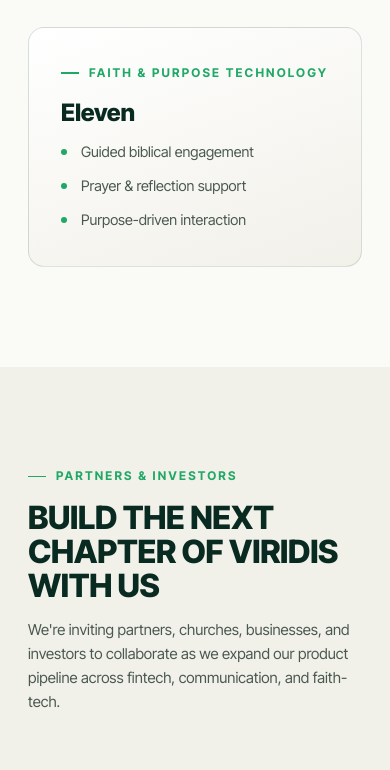
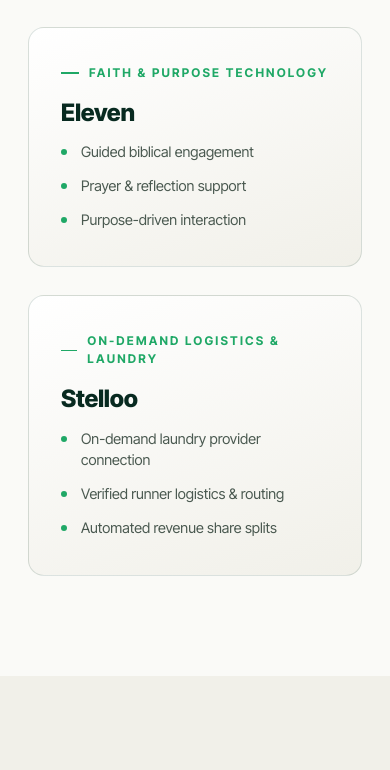
Before and after one commit to onyedikachi1999/Viridis-Green-Concept, a React (Vite) app: page / in a window 390 px wide. Shown: the part 7417-8187 px from the top of the page. Built offline with nearby package versions, Linux system fonts and the light colour scheme.

Commit message:
Add Stelloo to Solutions section and update responsive CSS grid rules

```diff
--- a/src/components/Solutions.jsx
+++ b/src/components/Solutions.jsx
@@ -28,6 +28,15 @@
         'Prayer & reflection support',
         'Purpose-driven interaction'
       ]
+    },
+    {
+      title: 'Stelloo',
+      category: 'On-Demand Logistics & Laundry',
+      points: [
+        'On-demand laundry provider connection',
+        'Verified runner logistics & routing',
+        'Automated revenue share splits'
+      ]
     }
   ];
 
--- a/src/index.css
+++ b/src/index.css
@@ -884,11 +884,17 @@
 /* SOLUTIONS / ECOSYSTEM */
 .eco-grid {
   display: grid;
-  grid-template-columns: repeat(3, 1fr);
+  grid-template-columns: repeat(4, 1fr);
   gap: 28px;
 }
 
-@media(max-width: 900px) {
+@media(max-width: 1020px) {
+  .eco-grid {
+    grid-template-columns: repeat(2, 1fr);
+  }
+}
+
+@media(max-width: 600px) {
   .eco-grid {
     grid-template-columns: 1fr;
   }
```
